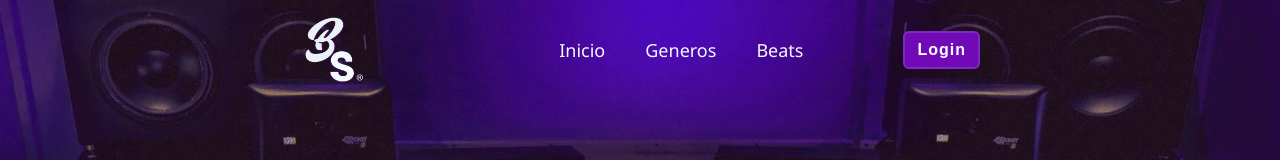
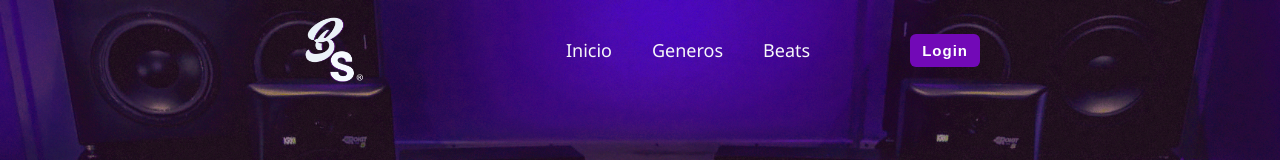
Before and after one commit to LeoPaez/beatstore, a React (Vite) app: page / in a window 1280 px wide. Shown: the top 160 px of the page. Built offline with nearby package versions, Linux system fonts and the light colour scheme.

Commit message:
Cambio estilo boton login del nav

```diff
--- a/src/components/Header/Navbar/Nav.jsx
+++ b/src/components/Header/Navbar/Nav.jsx
@@ -41,10 +41,9 @@ const NavLink = styled.a`
   }
 `
 const NavButton = styled(Button)`
-  font-size: 16px;
+  font-size: 15px;
   font-weight: 700;
   letter-spacing: 1px;
-  border: 2px solid #7B2CBF;
   padding-block: 8px;
 `
 
```
